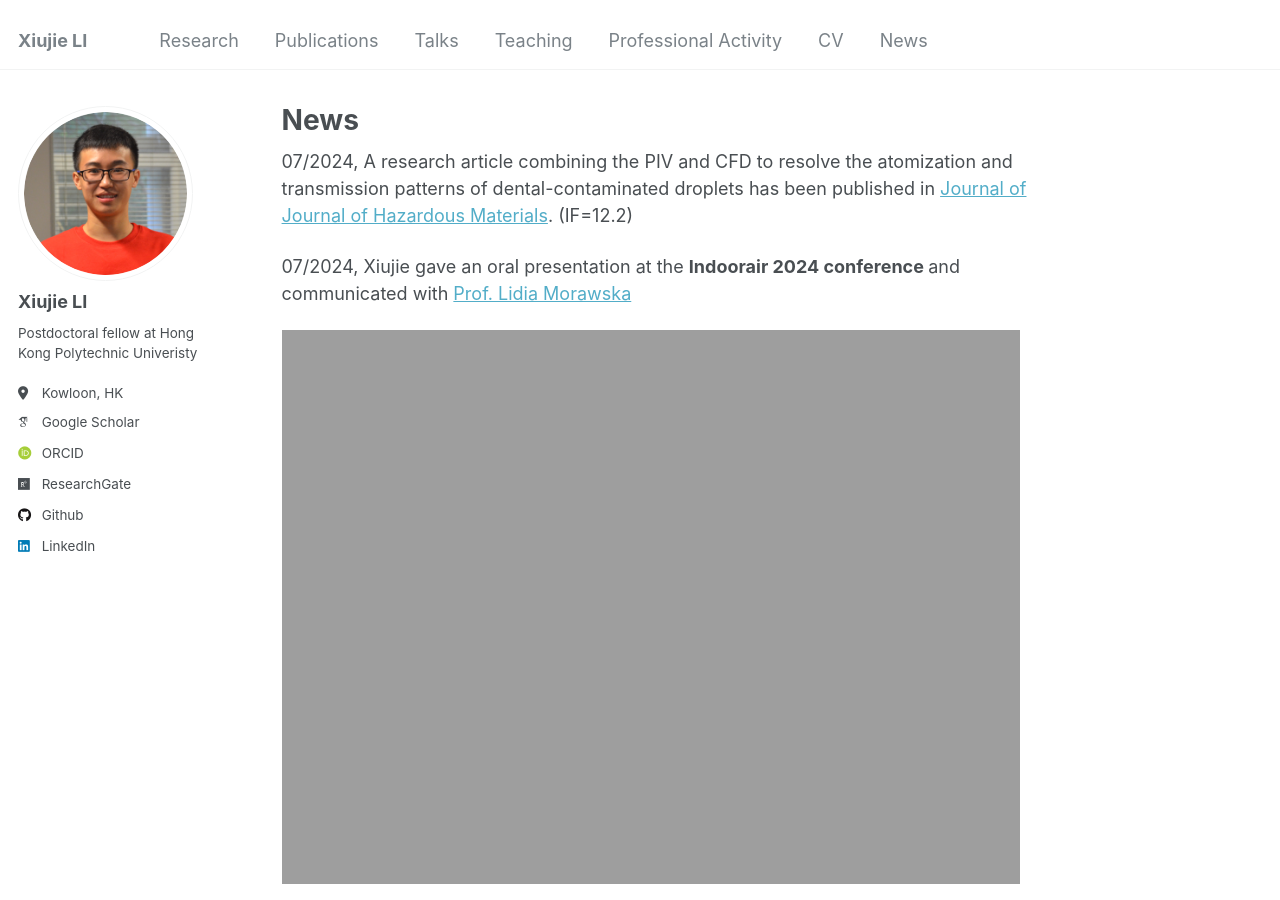
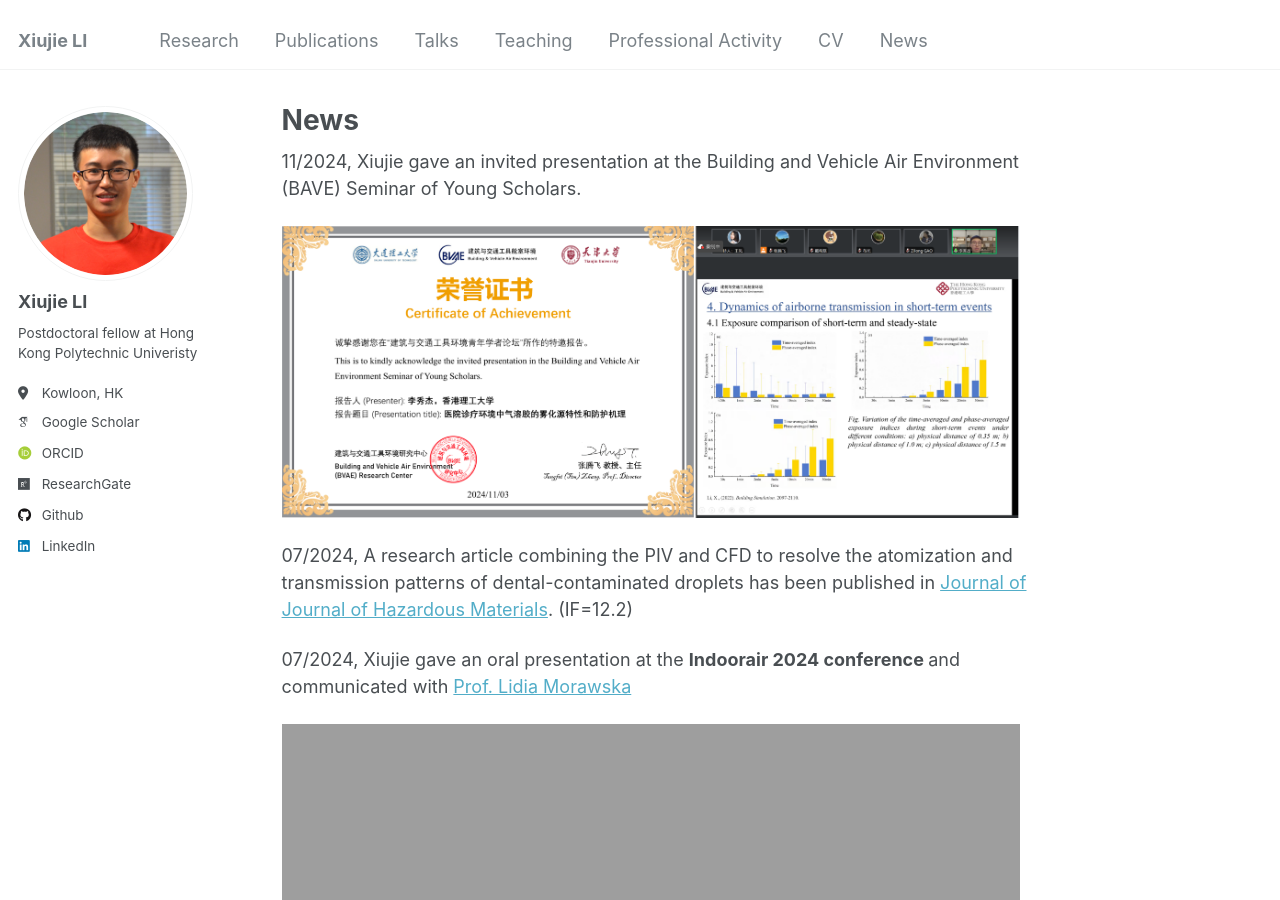
Before and after one commit to XiujieLI/XiujieLI.github.io, a Jekyll site: the page built from _pages/markdown.md, in a window 1280 px wide and 900 px high. Built offline with Jekyll 4.4.1, drawn with Linux system fonts in a browser that asks for light colours; some web fonts are replaced.

Commit message:
Update markdown.md

```diff
--- a/_pages/markdown.md
+++ b/_pages/markdown.md
@@ -6,6 +6,8 @@ redirect_from:
   - /md/
   - /markdown.html
 ---
+<p> 11/2024, Xiujie gave an invited presentation at the Building and Vehicle Air Environment (BAVE) Seminar of Young Scholars. </p>
+<img style="width:96%;" src="https://xiujieli.github.io/images/talk-2.png">
 <p> 07/2024, A research article combining the PIV and CFD to resolve the atomization and transmission patterns of dental-contaminated droplets has been published in <a href="https://doi.org/10.1016/j.jhazmat.2024.135338">Journal of Journal of Hazardous Materials</a>. (IF=12.2) </p>
 <p> 07/2024, Xiujie gave an oral presentation at the <strong> Indoorair 2024 conference </strong> and communicated with <a href="https://scholar.google.com/citations?user=gJUlfqcAAAAJ&hl=zh-TW&oi=ao"> Prof. Lidia Morawska</a> </p>
 <img style="width:96%;" src="https://xiujieli.github.io/images/indoorair.png">
```
